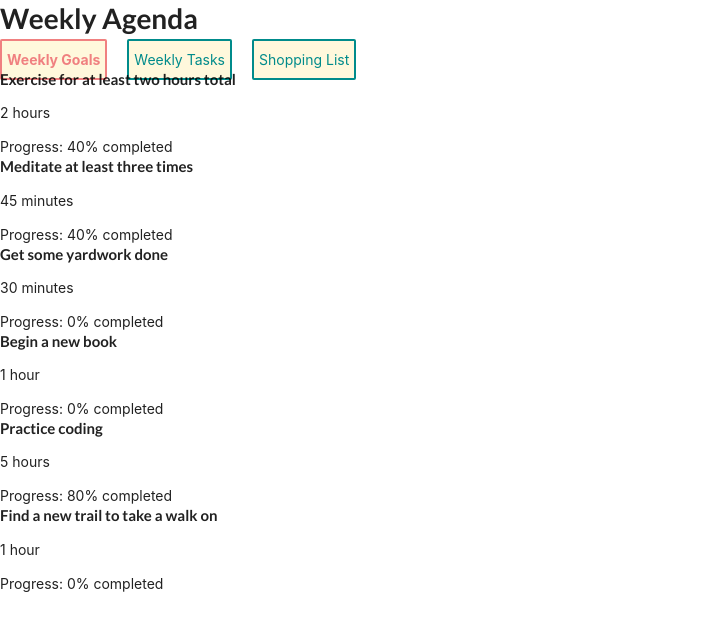
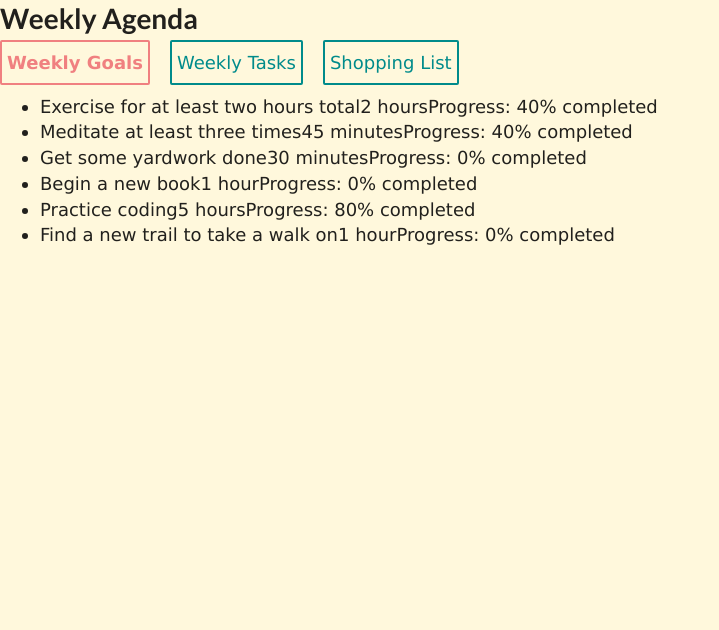
Before and after one commit to melissamfields12/weekly-agenda-app, a React (Create React App) app: page / in a window 1280 px wide. Shown: the top 630 px of the page, without its empty margins (0-719 px from the left). Built offline with nearby package versions, Linux system fonts and the light colour scheme; no server answers; data requests are answered from the project's data file.

Commit message:
Begin working on CSS and layout.

```diff
--- a/src/components/GoalContainer.js
+++ b/src/components/GoalContainer.js
@@ -12,9 +12,9 @@ function GoalContainer({ goals }) {
 
 
     return (
-        <div>
+        <ul className="Goals">
            {mappedGoals}
-        </div>
+        </ul>
     )
 }
 
--- a/src/components/GoalList.js
+++ b/src/components/GoalList.js
@@ -3,11 +3,11 @@ import React from "react";
 function GoalList({ goal }) {
     const {name, time, progress} = goal
     return (
-        <div>
-            <h4>{name}</h4>
-            <p>{time}</p>
-            <p>Progress: {progress}% completed</p>
-        </div>
+            <li>
+            <span>{name}</span>
+            <span className="time">{time}</span>
+            <span className="progress">Progress: {progress}% completed</span>
+            </li>
     )
 }
 
--- a/src/components/NavBar.js
+++ b/src/components/NavBar.js
@@ -9,7 +9,7 @@ function NavBar() {
         background: "#FFF8DC",
         border: "solid",
         borderRadius: "2px",
-        borderWidth: "2px"
+        borderWidth: "2px",
     }
 
     const activeStyle = {
--- a/src/components/ShoppingContainer.js
+++ b/src/components/ShoppingContainer.js
@@ -11,9 +11,9 @@ function ShoppingContainer({ shoppingList }) {
    )
 
     return (
-        <div>
+        <ul className="shopping-items">
             {mappedList}
-        </div>
+        </ul>
     )
 }
 
--- a/src/components/ShoppingList.js
+++ b/src/components/ShoppingList.js
@@ -4,10 +4,10 @@ function ShoppingList({ shoppingItem }) {
 
     const {name, category} = shoppingItem
     return (
-        <div>
-            <h4>{name}</h4>
-            <p>{category}</p>
-        </div>
+            <li className={shoppingItem.isBought ? "is-bought" : ""}>
+            <span>{name}</span>
+            <span className="category">{category}</span>
+            </li>
     )
 }
 
--- a/src/index.css
+++ b/src/index.css
@@ -1,13 +1,19 @@
 body {
-  margin: 0;
-  font-family: -apple-system, BlinkMacSystemFont, 'Segoe UI', 'Roboto', 'Oxygen',
-    'Ubuntu', 'Cantarell', 'Fira Sans', 'Droid Sans', 'Helvetica Neue',
-    sans-serif;
-  -webkit-font-smoothing: antialiased;
-  -moz-osx-font-smoothing: grayscale;
+  background-color: cornsilk;
+  font-family: 'Lucida Sans', 'Lucida Sans Regular', 'Lucida Grande', 'Lucida Sans Unicode', Geneva, Verdana, sans-serif;
+  font-size: 18px;
 }
 
-code {
-  font-family: source-code-pro, Menlo, Monaco, Consolas, 'Courier New',
-    monospace;
+.shopping-items {
+  list-style: none;
 }
+
+.shopping-items li {
+  margin: 0.7rem 0;
+  padding: 0.5rem;
+  display: grid;
+  grid-template-columns: .5fr 2fr 160px 80px;
+  column-gap: 1rem;
+  align-items: center;
+  border-radius: 4px;
+}
```
Also changed, not shown: src/App.css (+2 -6 lines).
